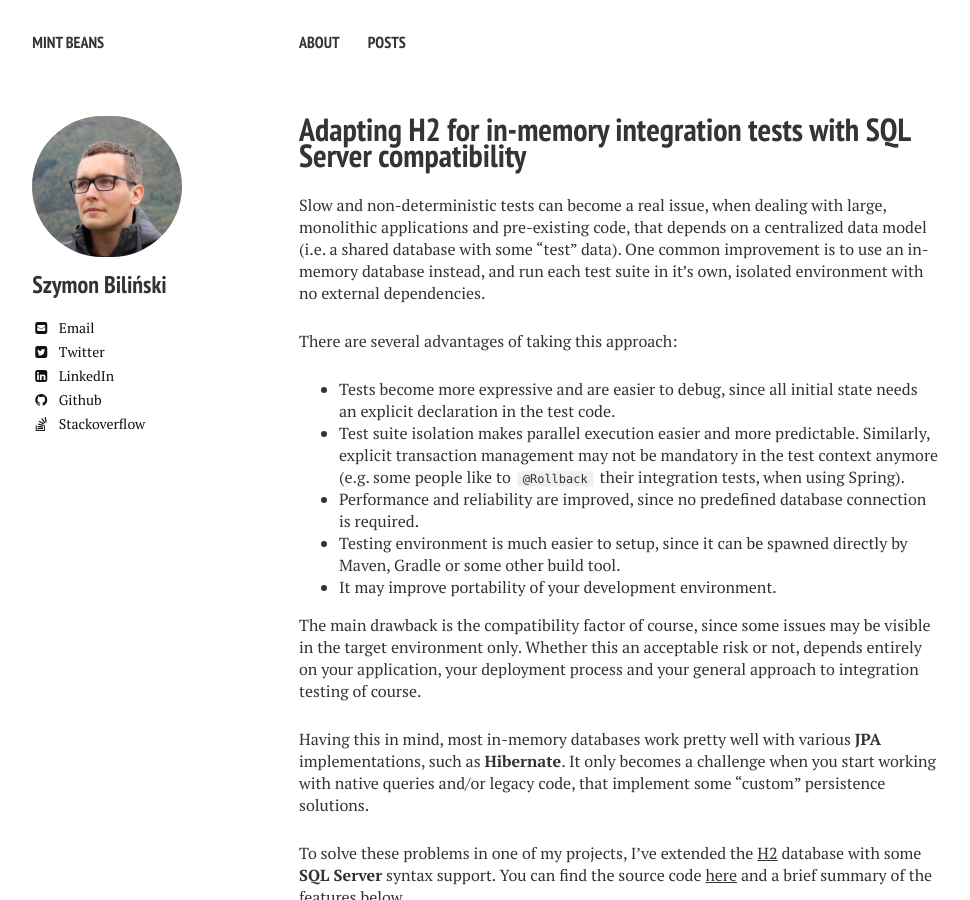
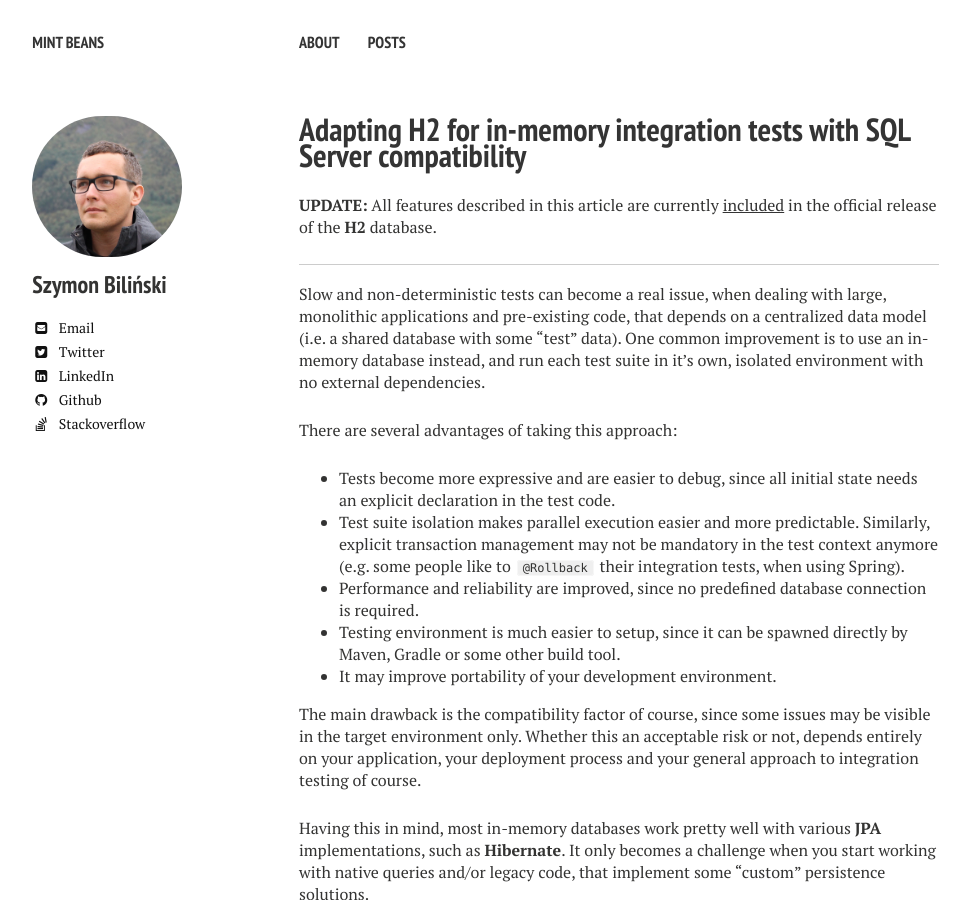
Before and after one commit to sjednac/sjednac.github.io, a Jekyll site: the page built from _posts/2015-10-04-h2-for-sql-server-testing.md, in a window 1280 px wide and 900 px high. Shown: the whole window, without its empty margins (21-991 px from the left). Built offline with Jekyll 4.4.1, drawn with Linux system fonts in a browser that asks for light colours; nearby versions of some CDN libraries; comment, search, counter and statistics services are not loaded; some of the changed text lies outside the part shown.

Commit message:
Add a link to the official H2 release
All SQL Server features are now included in the official H2 release.

```diff
--- a/_posts/2015-10-04-h2-for-sql-server-testing.md
+++ b/_posts/2015-10-04-h2-for-sql-server-testing.md
@@ -3,9 +3,13 @@ layout: post
 title: "Adapting H2 for in-memory integration tests with SQL Server compatibility"
 excerpt: "Improving performance, reliability and determinism of SQL Server integration tests by replacing the database engine with a custom H2 build."
 tags: [h2, sql server, integration tests, database, testing, legacy]
-modified: 2015-10-04
+modified: 2018-09-30
 comments: true
 ---
+
+**UPDATE:** All features described in this article are currently [included](https://github.com/h2database/h2database/issues/1338) in the official release of the **H2** database.
+
+----
 
 Slow and non-deterministic tests can become a real issue, when dealing with large, monolithic applications and pre-existing code, that depends on a centralized data model (i.e. a shared database with some "test" data). One common improvement is to use an in-memory database instead, and run each test suite in it's own, isolated environment with no external dependencies.
 
@@ -21,7 +25,7 @@ The main drawback is the compatibility factor of course, since some issues may b
 
 Having this in mind, most in-memory databases work pretty well with various **JPA** implementations, such as **Hibernate**. It only becomes a challenge when you start working with native queries and/or legacy code, that implement some "custom" persistence solutions.
 
-To solve these problems in one of my projects, I've extended the [H2](http://www.h2database.com) database with some **SQL Server** syntax support. You can find the source code [here](https://github.com/sbilinski/h2database) and a brief summary of the features below.
+To solve these problems in one of my projects, I've extended the [H2](http://www.h2database.com) database with some **SQL Server** syntax support. You can find the source code [here](https://github.com/sbilinski/h2database/tree/sqlserver-compat) and a brief summary of the features below.
 
 Usage should be rather straightforward - just include a `MODE=MSSQLServer` in the JDBC connection string, when instantiating a `DataSource`:
 
```
